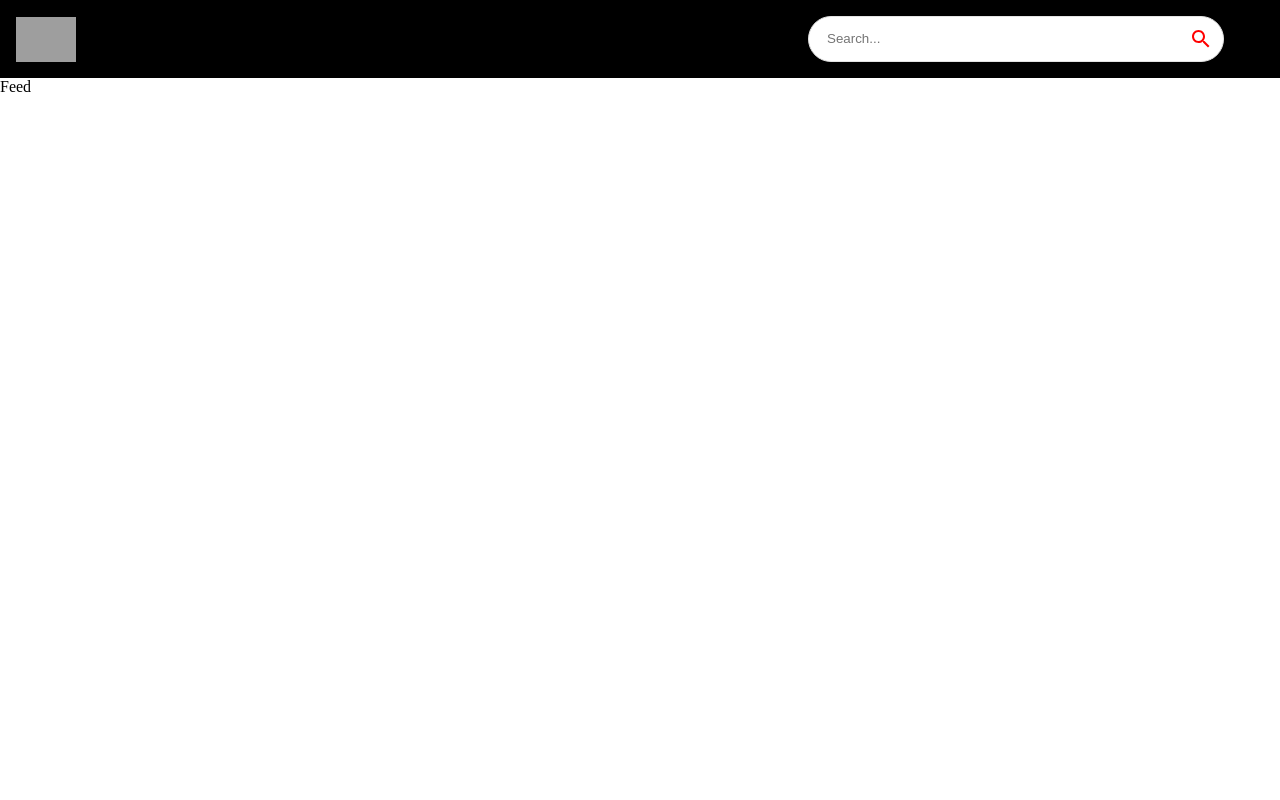
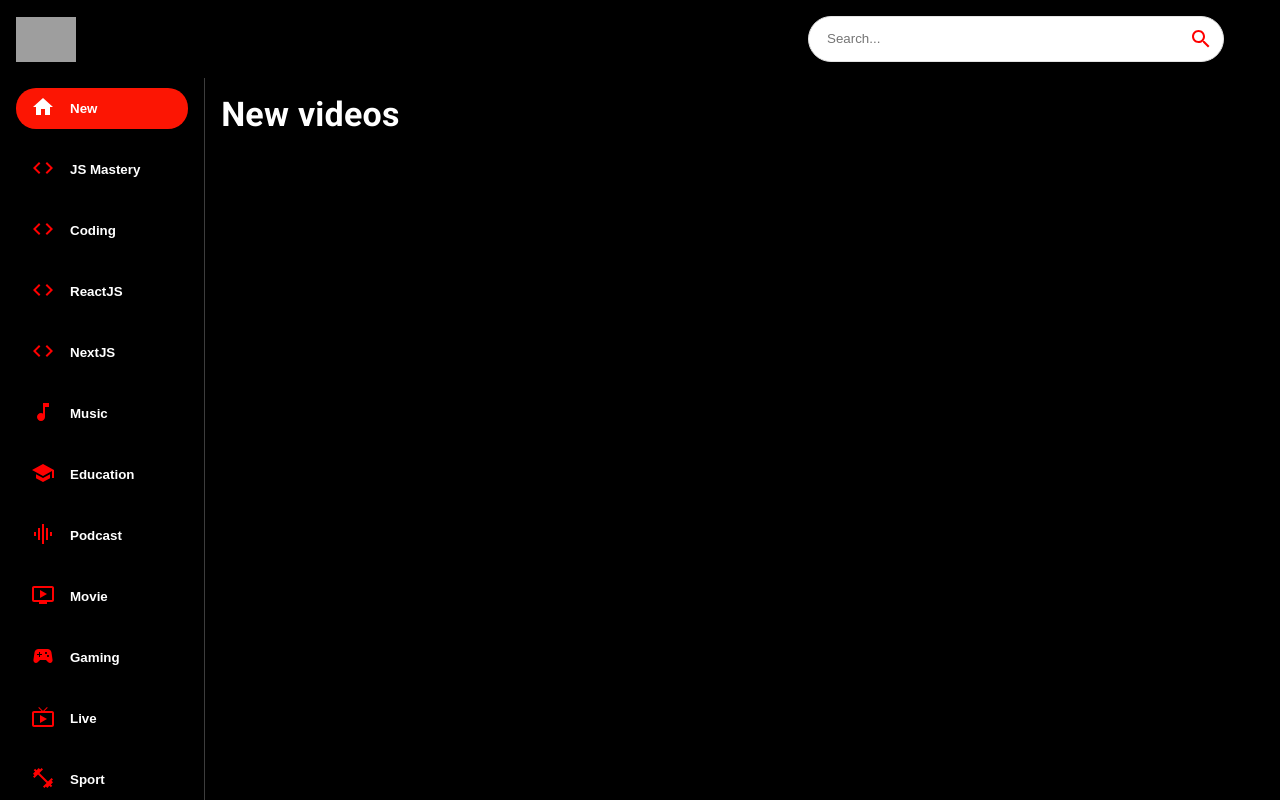
Before and after one commit to devfromnyc/youtube_clone, a React (Create React App) app: page / in a window 1280 px wide. Shown: the top 800 px of the page. Built offline with nearby package versions, Linux system fonts and the light colour scheme; grey boxes are pictures that could not be loaded.

Commit message:
feat: created video feed and updated sidebar

```diff
--- a/src/App.js
+++ b/src/App.js
@@ -1,8 +1,6 @@
 import React from "react";
 import { BrowserRouter, Routes, Route } from "react-router-dom";
-
 import { Box } from "@mui/material";
-
 import {
   Navbar,
   Feed,
@@ -23,7 +21,7 @@
         <Route path="/search/:searchTerm" element={<SearchFeed />} />
       </Routes>
     </BrowserRouter>
-  )
+  );
 };
 
 export default App;
--- a/src/components/Feed.jsx
+++ b/src/components/Feed.jsx
@@ -1,9 +1,40 @@
-import React from 'react'
+// import { useState, useEffect } from "react";
+import { Box, Stack, Typography } from "@mui/material";
+import { Sidebar, Videos } from "./";
 
 const Feed = () => {
   return (
-    <div>Feed</div>
-  )
-}
+    <Stack
+      sx={{
+        flexDirection: { sx: "column", md: "row" },
+        backgroundColor: "#000",
+      }}>
+      <Box
+        sx={{
+          height: { sx: "auto" },
+          borderRight: "1px solid #3d3d3d",
+          px: { sx: 0, md: 2 },
+        }}>
+        <Sidebar />
+        <Typography
+          className="copyright"
+          variant="body2"
+          sx={{ mt: 1.5, color: "#fff" }}>
+          Copyright 2022 JSM Media
+        </Typography>
+      </Box>
+      <Box p={2} sx={{ overFlowY: "auto", height: "90vh", flex: 2 }}>
+        <Typography
+          variant="h4"
+          fontWeight="bold"
+          mb={2}
+          sx={{ color: "white" }}>
+          New <span style={{ color: "#FC31503" }}>videos</span>
+        </Typography>
+        <Videos videos={[]} />
+      </Box>
+    </Stack>
+  );
+};
 
-export default Feed
+export default Feed;
--- a/src/components/SearchBar.jsx
+++ b/src/components/SearchBar.jsx
@@ -18,7 +18,7 @@
       }}>
       <input
         className="search-bar"
-        placeHolder="Search..."
+        placeholder="Search..."
         value=""
         onChange={() => {}}
       />
--- /dev/null
+++ b/src/components/Sidebar.jsx
@@ -0,0 +1,39 @@
+import React from "react";
+import { Stack } from "@mui/material";
+import { categories } from "../utils/constants";
+
+const selectedCategory = "New";
+
+const Sidebar = () => {
+  return (
+    <Stack
+      direction="row"
+      sx={{
+        overFlowY: "auto",
+        height: { sx: "auto", md: "95%" },
+        flexDirection: { md: "column" },
+      }}>
+      {categories.map((category) => (
+        <button
+          className="category-btn"
+          style={{
+            background: category.name === selectedCategory && "#FC1503",
+            color: "white",
+          }}
+          key={category.name}>
+          <span
+            style={{
+              color: category.name === selectedCategory ? "white" : "red",
+              marginRight: "15px",
+            }}>
+            {category.icon}
+          </span>
+          <span style={{ categopacity: category.name === selectedCategory ? '1' : '0.8' }}>{category.name}</span>
+        </button>
+      ))}
+      ;
+    </Stack>
+  );
+};
+
+export default Sidebar;
--- /dev/null
+++ b/src/components/Videos.jsx
@@ -0,0 +1,9 @@
+import React from 'react'
+
+const Videos = () => {
+  return (
+    <div>Videos</div>
+  )
+}
+
+export default Videos
--- a/src/components/index.js
+++ b/src/components/index.js
@@ -4,3 +4,5 @@
 export { default as SearchFeed } from "./SearchFeed";
 export { default as VideoDetail } from "./VideoDetail";
 export { default as SearchBar } from "./SearchBar";
+export { default as Sidebar } from "./Sidebar";
+export { default as Videos } from "./Videos";
```
Lines whose indentation alone changed are shown as unchanged.
